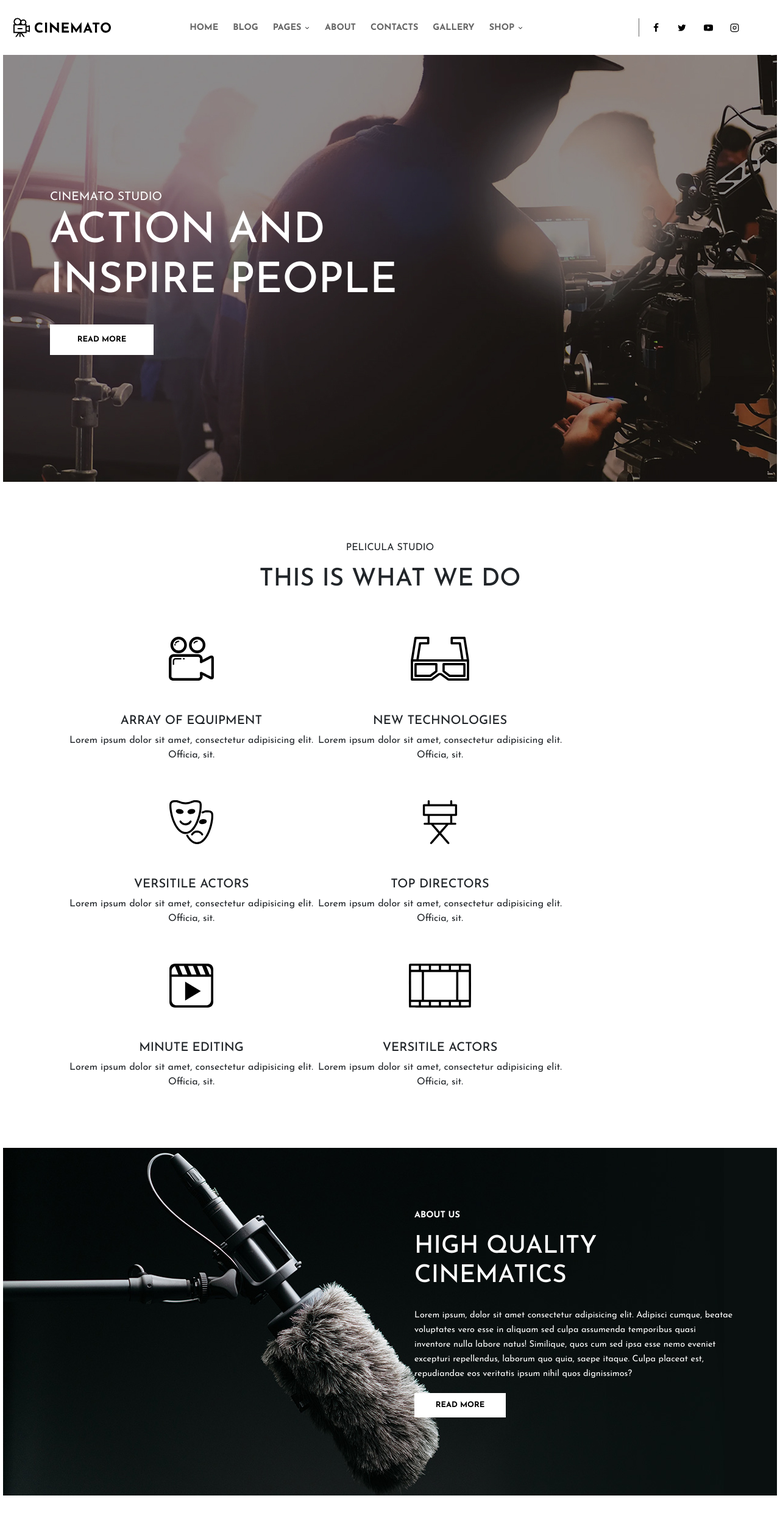
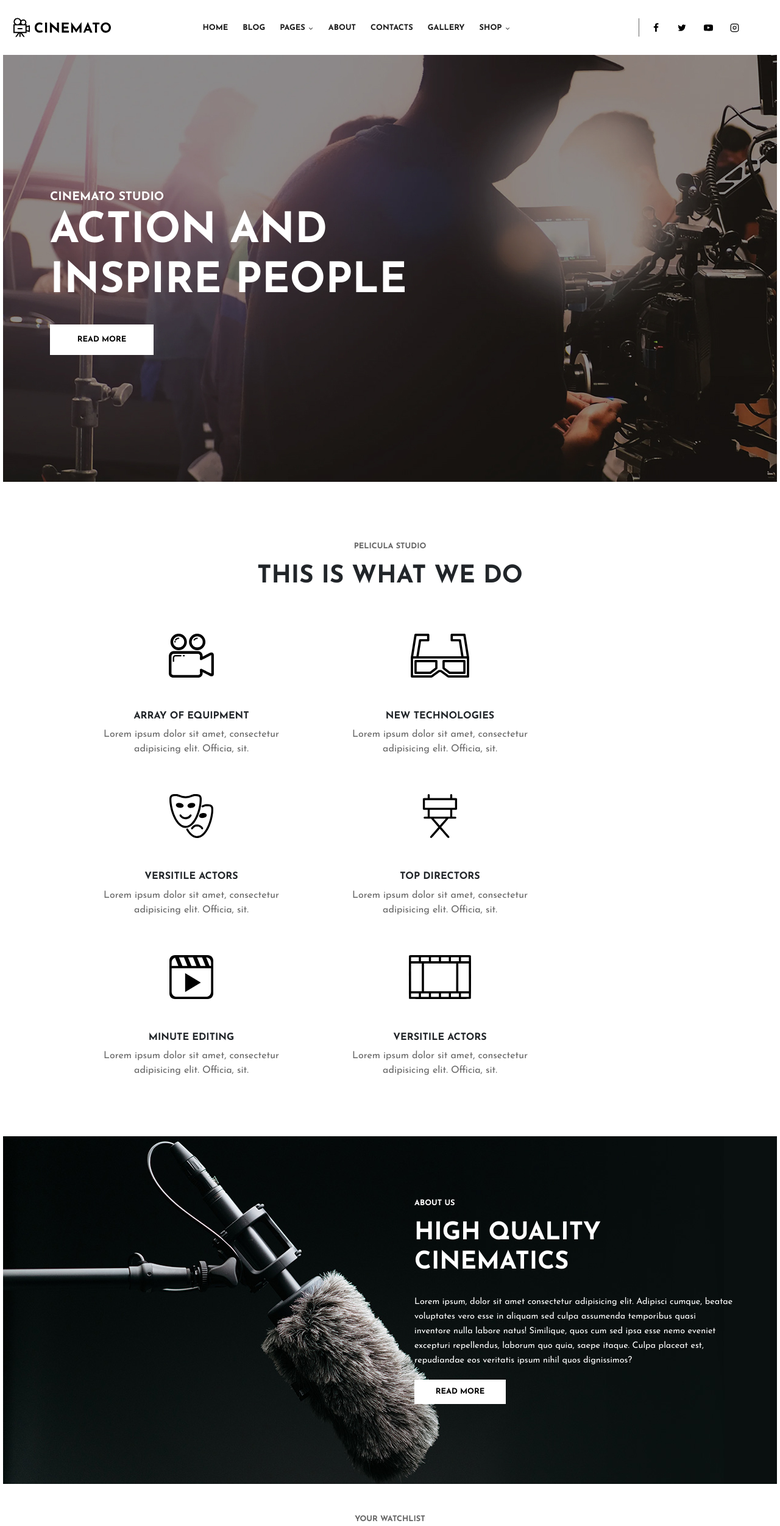
Before and after one commit to AndreaCollura/proj-html-vuejs, a Vue app: page / in a window 1280 px wide. Shown: the top 2502 px of the page at 61% size. Built offline with nearby package versions, Linux system fonts and the light colour scheme; a web font is replaced by a local one.

Commit message:
fixed fonts size-weight maincomp/headercomp

```diff
--- a/src/components/HeaderComp.vue
+++ b/src/components/HeaderComp.vue
@@ -104,8 +104,8 @@ ul {
 
     li {
         a {
-            font-size: .9rem;
-            color: $gray-bg;
+            font-size: .8rem;
+            color: $dark-gray;
             text-decoration: none;
             font-weight: bold;
             img{
--- a/src/components/MainComp.vue
+++ b/src/components/MainComp.vue
@@ -27,7 +27,7 @@
                     <div class="my-card">
                         <img :src="card.image" alt="">
                     </div>
-                    <div class="text-center">
+                    <div class="txt-box  text-center">
                         <h5 class="text-uppercase">{{ card.bigtxt }}</h5>
                         <span>Lorem ipsum dolor sit amet, consectetur adipisicing elit. Officia, sit.</span>
                     </div>
@@ -69,7 +69,7 @@
                     <div class="my-card">
                         <img :src="card.image" alt="">
                     </div>
-                    <div class="text-center mt-3">
+                    <div class="txt-box text-center mt-3">
                         <h5 class="text-uppercase">{{ card.bigtxt }}</h5>
                         <span>{{ card.smalltxt }}</span>
                     </div>
@@ -102,7 +102,7 @@
                     <div class="my-card">
                         <img :src="person.image" alt="">
                     </div>
-                    <div class="text-center mt-3">
+                    <div class="txt-box text-center mt-3">
                         <h5 class="text-uppercase">{{ person.bigtxt }}</h5>
                         <span>{{ person.smalltxt }}</span>
                     </div>
@@ -254,12 +254,15 @@ export default {
         .txt-box {
             width: 600px;
 
+
             p {
                 font-size: 1.2rem;
+                font-weight: 700;
             }
 
             h1 {
                 font-size: 4.3rem;
+                font-weight: 700;
             }
 
             button {
@@ -285,22 +288,36 @@ export default {
 /* FEATURES */
 
 #features {
+
+    h4{
+        font-weight: 700;
+    }
+    p{
+        font-size: .8rem;
+        font-weight: 700;
+        color: $gray-bg;
+    }
     .card-box {
         width: 400px;
-
         .my-card {
             width: 100%;
             height: 180px;
-
-
             img {
                 width: 100%;
                 height: 100%;
                 scale: .4;
-
-
-
             }
+        }
+    }
+    .txt-box {
+        margin: 0 auto;
+        width: 300px;
+        h5 {
+            font-weight: 700;
+            font-size: 1rem;
+        }
+        span {
+            color: $gray-bg;
         }
     }
 }
@@ -321,12 +338,15 @@ export default {
         color: $white-bg;
 
         p {
-            font-size: .9rem
+            font-weight: 700;
+            font-size: .8rem;
+
         }
 
         h2 {
             font-size: 2.5rem;
             padding-bottom: 20px;
+            font-weight: 700;
         }
 
         span {
@@ -354,6 +374,15 @@ export default {
 /* HITS */
 
 #hits {
+
+    h4{
+        font-weight: 700;
+    }
+    p{
+        font-size: .8rem;
+        font-weight: 700;
+        color: $gray-bg;
+    }
     .card-box {
         width: 400px;
 
@@ -374,9 +403,20 @@ export default {
             }
         }
     }
+
+    .txt-box {
+        margin: 0 auto;
+        width: 300px;
+        h5 {
+            font-weight: 700;
+            font-size: 1rem;
+        }
+        span {
+            color: $gray-bg;
+        }
+    }
+
 }
-
-
 
 /* HITS */
 
@@ -419,6 +459,15 @@ export default {
 /* TEAMS */
 
 #teams {
+
+    h4{
+        font-weight: 700;
+    }
+    p{
+        font-size: .8rem;
+        font-weight: 700;
+        color: $gray-bg;
+    }
     .card-box {
         width: 280px;
 
@@ -437,6 +486,18 @@ export default {
 
 
             }
+        }
+    }
+
+    .txt-box {
+        margin: 0 auto;
+        width: 300px;
+        h5 {
+            font-weight: 700;
+            font-size: 1rem;
+        }
+        span {
+            color: $gray-bg;
         }
     }
 }
@@ -499,6 +560,15 @@ export default {
 /* NEWS */
 
 #news {
+
+    h4{
+        font-weight: 700;
+    }
+    p{
+        font-size: .8rem;
+        font-weight: 700;
+        color: $gray-bg;
+    }
     .card-box {
         width: 400px;
 
@@ -622,4 +692,5 @@ export default {
 
 }
 
-/*/ CTA */</style>
+/*/ CTA */
+</style>
```
